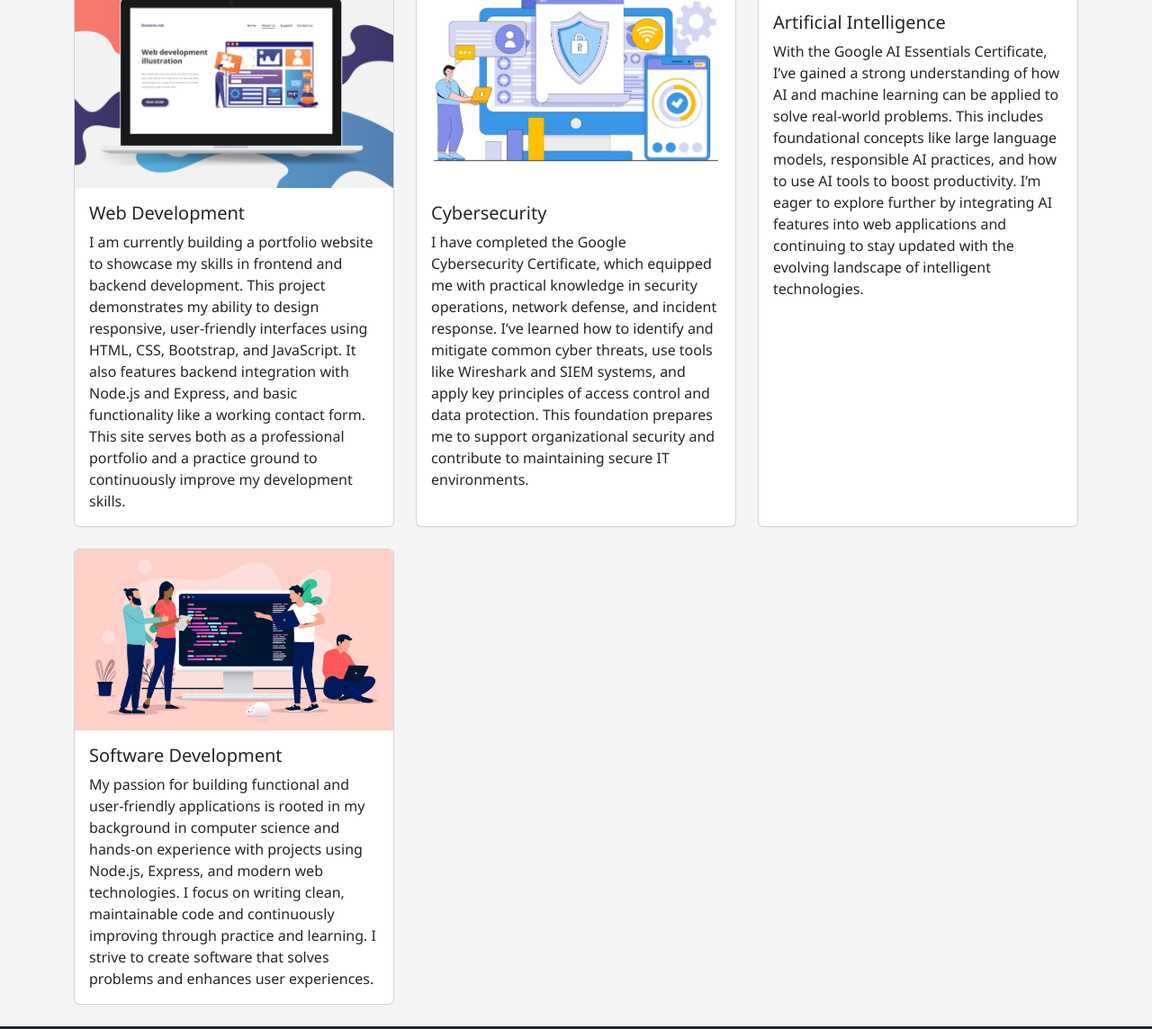
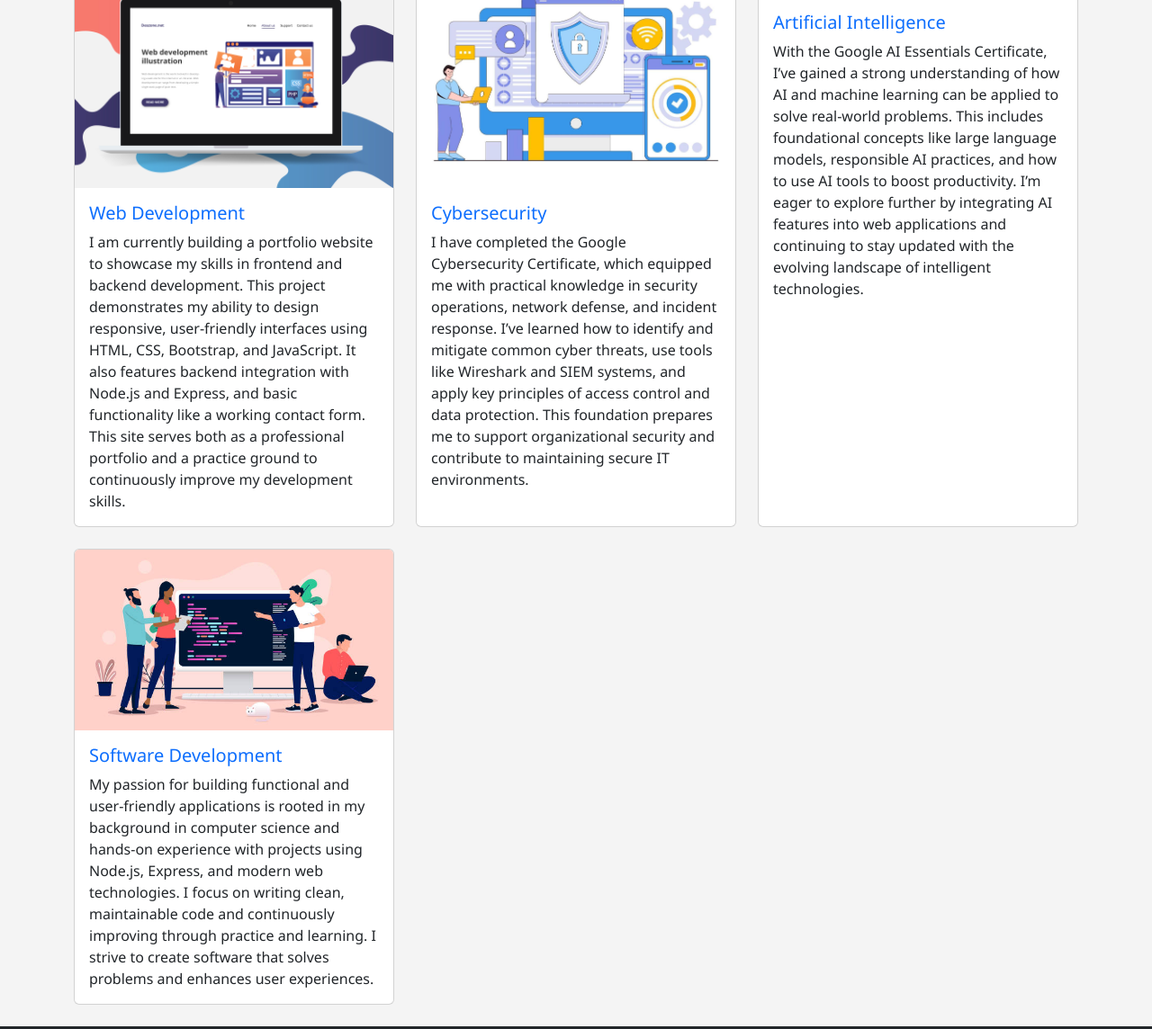
Before and after one commit to belrichard1991/PortfolioWebsite, a website: page Public/projects.html in a window 1280 px wide. Shown: the part 156-1300 px from the top of the page at 90% size. Drawn offline with nearby package versions, Linux system fonts and the light colour scheme.

Commit message:
change text color to primary

```diff
--- a/Public/projects.html
+++ b/Public/projects.html
@@ -44,7 +44,7 @@
         <div class="card h-100">
           <img src="img/pro-web.jpg" class="card-img-top" alt="Project 1">
           <div class="card-body">
-            <h5 class="card-title">Web Development</h5>
+            <h5 class="card-title text-primary">Web Development</h5>
             <p class="card-text">
               I am currently building a portfolio website to showcase my skills in frontend and backend development.
               This project demonstrates my ability to design responsive, user-friendly interfaces using HTML, CSS, Bootstrap, and JavaScript.
@@ -58,7 +58,7 @@
         <div class="card h-100">
           <img src="img/pro-cyber.jpg" class="card-img-top" alt="Project 2">
           <div class="card-body">
-            <h5 class="card-title">Cybersecurity</h5>
+            <h5 class="card-title text-primary">Cybersecurity</h5>
             <p class="card-text">
               I have completed the Google Cybersecurity Certificate, which equipped me with practical knowledge in security operations, network defense, and incident response.
               I’ve learned how to identify and mitigate common cyber threats, use tools like Wireshark and SIEM systems, and apply key principles of access control and data protection.
@@ -71,7 +71,7 @@
         <div class="card h-100">
           <img src="img/pro-ai.jpg" class="card-img-top" alt="Project 3">
           <div class="card-body">
-            <h5 class="card-title">Artificial Intelligence</h5>
+            <h5 class="card-title text-primary">Artificial Intelligence</h5>
             <p class="card-text">
               With the Google AI Essentials Certificate, I’ve gained a strong understanding of how AI and machine learning can be applied to solve real-world problems.
               This includes foundational concepts like large language models, responsible AI practices, and how to use AI tools to boost productivity.
@@ -84,7 +84,7 @@
         <div class="card h-100">
           <img src="img/pro-soft.jpg" class="card-img-top" alt="Project 3">
           <div class="card-body">
-            <h5 class="card-title">Software Development</h5>
+            <h5 class="card-title text-primary">Software Development</h5>
             <p class="card-text">
               My passion for building functional and user-friendly applications is rooted in my background in computer science and hands-on experience with projects using Node.js, Express, and modern web technologies.
               I focus on writing clean, maintainable code and continuously improving through practice and learning.
```
